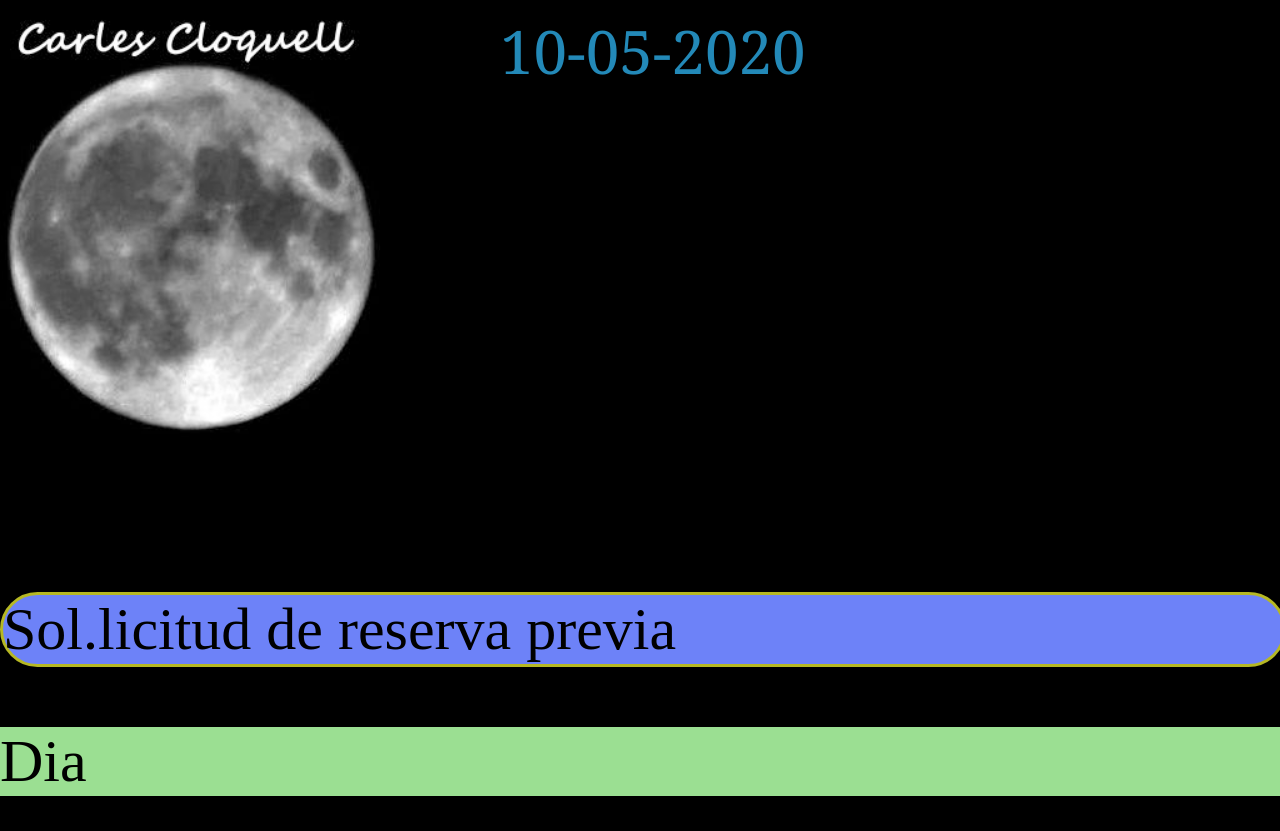
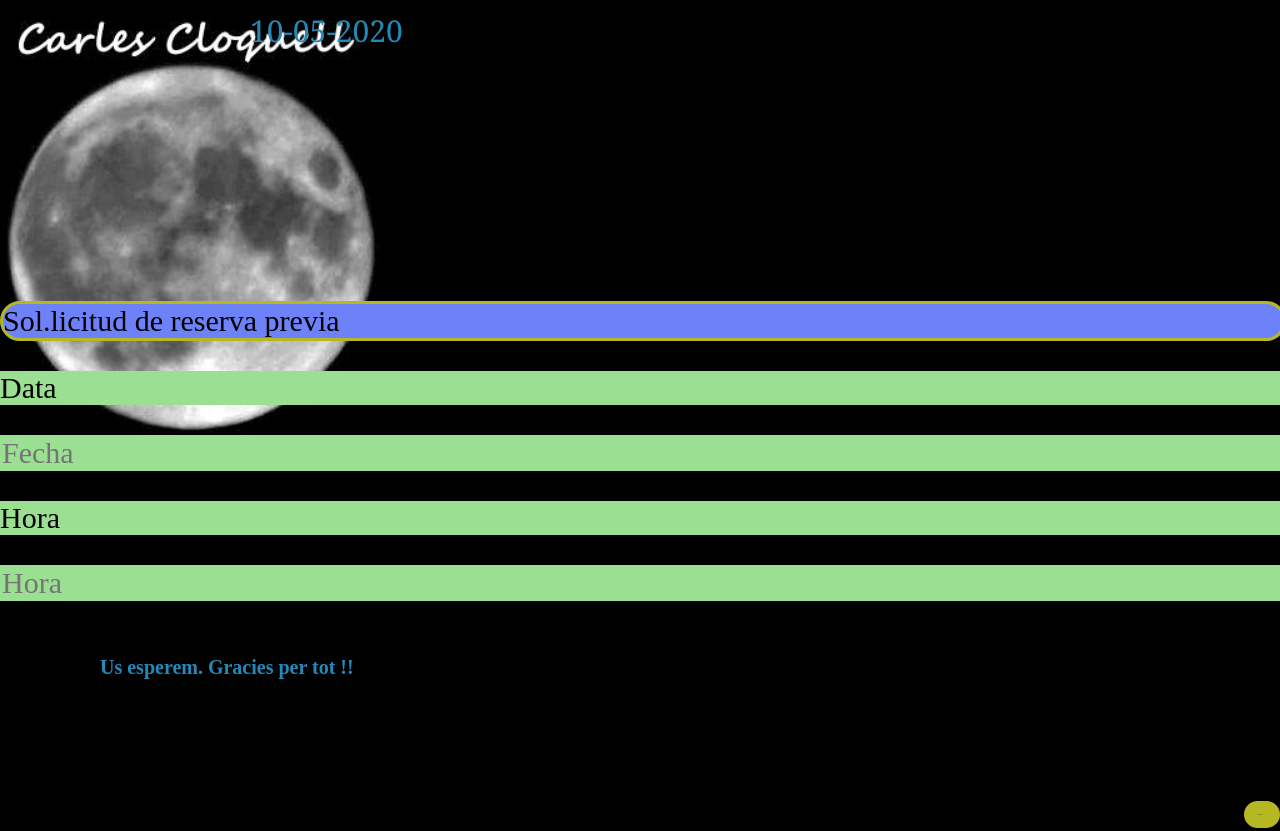
Before and after one commit to Shiverazul/citaprevia, a website built with webpack: page src/index.html in a window 1280 px wide. Shown: the top 831 px of the page. Built offline with nearby package versions, Linux system fonts and the light colour scheme.

Commit message:
Captura Pantalla

```diff
--- a/package.json
+++ b/package.json
@@ -22,6 +22,8 @@
   },
   "dependencies": {
     "file-loader": "^6.0.0",
+    "html2canvas": "^1.0.0-rc.5",
+    "jquery": "^3.5.1",
     "url-loader": "^4.1.0"
   }
 }
--- a/src/index.html
+++ b/src/index.html
@@ -25,7 +25,7 @@
 
       <div id="searchTerm"   align="left" class=" datos"> Sol.licitud de reserva previa</div>
 
-      <p> Dia </p>
+      <p> Data </p>
 
       <input id="fecha" type="number" max="9" min="9" placeholder="Fecha" class=" noinput">
 
@@ -35,6 +35,8 @@
 
       <h2>  Us esperem. Gracies per tot !!</h2>
 
+      <div id="download" class="screenshot"  >screenshot  </div>
+
   </div>
   </body>
 
--- a/src/scss/style.scss
+++ b/src/scss/style.scss
@@ -3,7 +3,7 @@ html,body{
     height:100%;
     width: 100%;
 }
-body {
+body{
 //        background-color:black;
 //        background-image: url('../img/fondo-luna-Carlos1.jpg');
 //        background-repeat: no-repeat;
@@ -16,18 +16,18 @@ body {
     color: rgb(35, 137, 184);
     position: relative;
     margin-top: 10px;
-    margin-left: 500;
-    font-size: 60px;
+    margin-left: 250;//550
+    font-size: 30px; //60
 }
 
 .datos{
     font-family:'Times New Roman', Times, serif;
-    font-size: 60px;
+    font-size: 30px;//60
     color: black;
     background-color: rgb(159, 190, 204);
     background-color: rgb(109, 130, 248);
     //background-color:rgb(214, 154, 75);
-    margin-top: 500px;
+    margin-top: 250px;//500
     margin-left: 0px;
     border-width: 3px;
     border-style: solid;
@@ -35,25 +35,25 @@ body {
     border-color:rgb(182, 184, 35);
     width: 100% ;
 }
-p {
+p{
     font-family:'Times New Roman', Times, serif;
     background: rgb(155, 223, 146);
-    font-size: 60px;
+    font-size: 30px;//60
 }
 h2{
     font-family:'Times New Roman', Times, serif;
-    font-size: 40px;
+    font-size: 20px;//40
     color: rgb(35, 137, 184);
     position: fixed;
     margin-top: 55px;
-    margin-left: 200px;
+    margin-left: 100px;//200
 }
 .noinput{
     width: 100%;
     background: rgb(155, 223, 146);
     border: none;
     font-family:'Times New Roman', Times, serif;
-    font-size: 60px;
+    font-size: 30px;//60
     margin-left: 0px;
 }
 .screenshot {
@@ -66,7 +66,7 @@ h2{
     background-color:rgb(182, 184,35);
     float: right;
     margin-right: 0px;
-    margin-top: 400px;
+    margin-top: 200px;//400
     width: 10px;
     padding-top:10px;
     padding-bottom:10px;
--- a/src/ts/index.ts
+++ b/src/ts/index.ts
@@ -1,5 +1,6 @@
 //Copy html to dist
 require('file-loader?name=[name].[ext]!../index.html');
+
 
 //Importar imagenes: Al hacer el build se creara la imagen en dist/assets
 //const asrc = require('../img/fondo-luna-Carlos1.jpg';
@@ -27,3 +28,18 @@ var f = new Date();
 var dd = String(f.getDate()).padStart(2, '0');
 var mm = String(f.getMonth() + 1).padStart(2, '0'); //January is 0!
 document.getElementById('fecha').innerHTML = dd + "-" + mm + "-" + f.getFullYear();
+
+
+const $ = require("jquery");
+
+$("#download").click(() => {
+    html2canvas(document.body).then(canvas => {
+        var link = (<HTMLAnchorElement>document.getElementById('download'));
+        var a = $("<a>")
+            .attr("href", canvas.toDataURL("image/png"))
+            .attr("download", "img.png")
+            .appendTo("body");
+        a[0].click();
+        a.remove();
+    });
+});
```
Also changed, not shown: dist/bundle.js, dist/index.css, dist/index.html, 1 other file.
